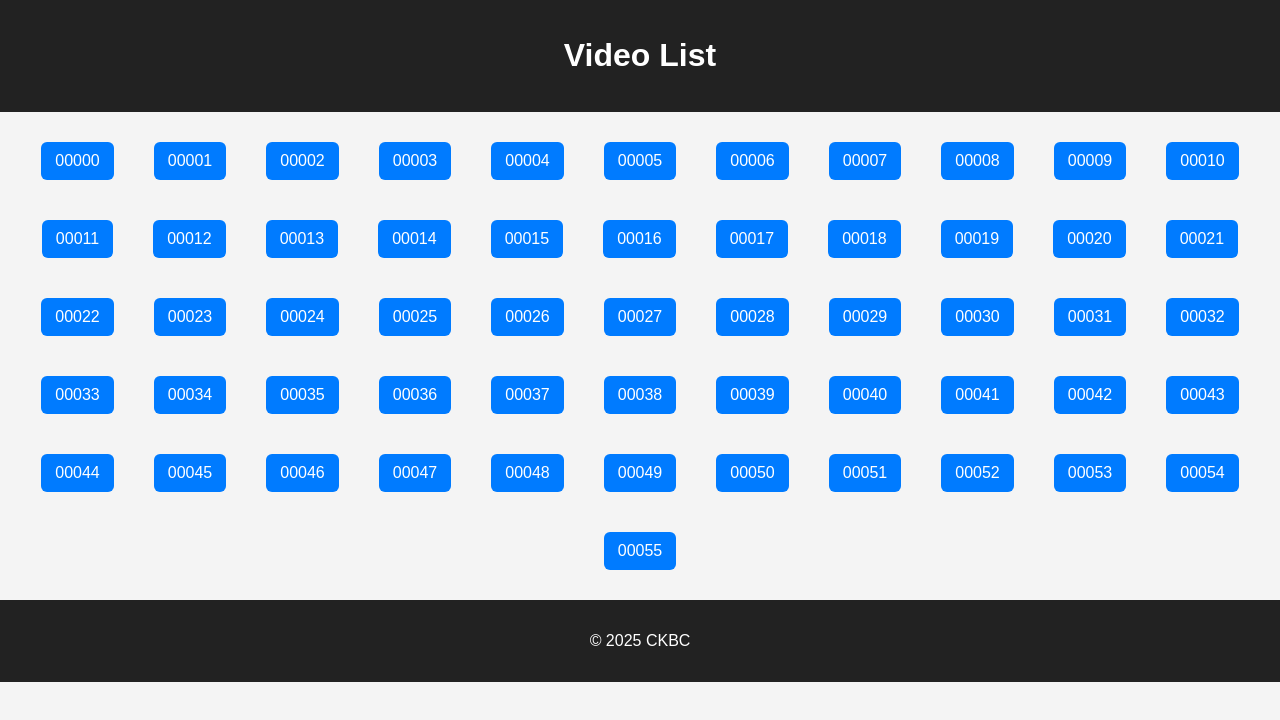
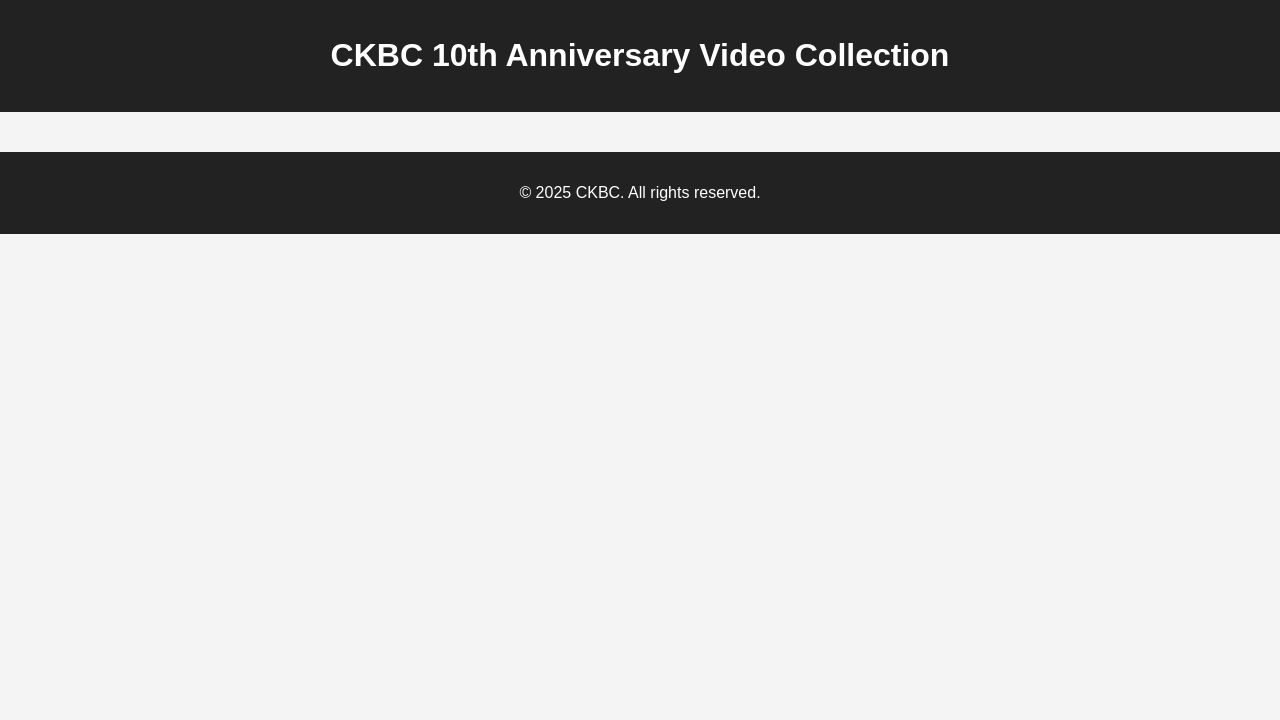
Before and after one commit to SugaWrld/ying_and_seng, a plain HTML site: page index.html in a window 1280 px wide. Drawn offline with Linux system fonts and the light colour scheme.

Commit message:
Update index.html

```diff
--- a/index.html
+++ b/index.html
@@ -1,25 +1,25 @@
 <!DOCTYPE html>
 <html lang="en">
 <head>
-  <meta charset="UTF-8">
-  <title>Video Index</title>
-  <link rel="stylesheet" href="styles.css">
+  <meta charset="UTF-8" />
+  <meta name="viewport" content="width=device-width, initial-scale=1.0"/>
+  <title>CKBC Video Gallery</title>
+  <link rel="stylesheet" href="styles.css" />
 </head>
+
 <body>
-  <header><h1>Video List</h1></header>
-  <main id="videoLinks" class="gallery"></main>
-  <footer><p>&copy; 2025 CKBC</p></footer>
+  <header>
+    <h1>CKBC 10th Anniversary Video Collection</h1>
+  </header>
 
-  <script>
-    const container = document.getElementById("videoLinks");
-    for (let i = 0; i <= 55; i++) {
-      const filename = i.toString().padStart(5, '0');
-      const link = document.createElement("a");
-      link.href = `player.html?video=${filename}`;
-      link.textContent = filename;
-      link.className = "btn";
-      container.appendChild(link);
-    }
-  </script>
+  <main class="gallery" id="gallery">
+    <!-- JavaScript will dynamically load video thumbnails here -->
+  </main>
+
+  <footer>
+    <p>&copy; 2025 CKBC. All rights reserved.</p>
+  </footer>
+
+  <script src="script.js"></script>
 </body>
 </html>
```
